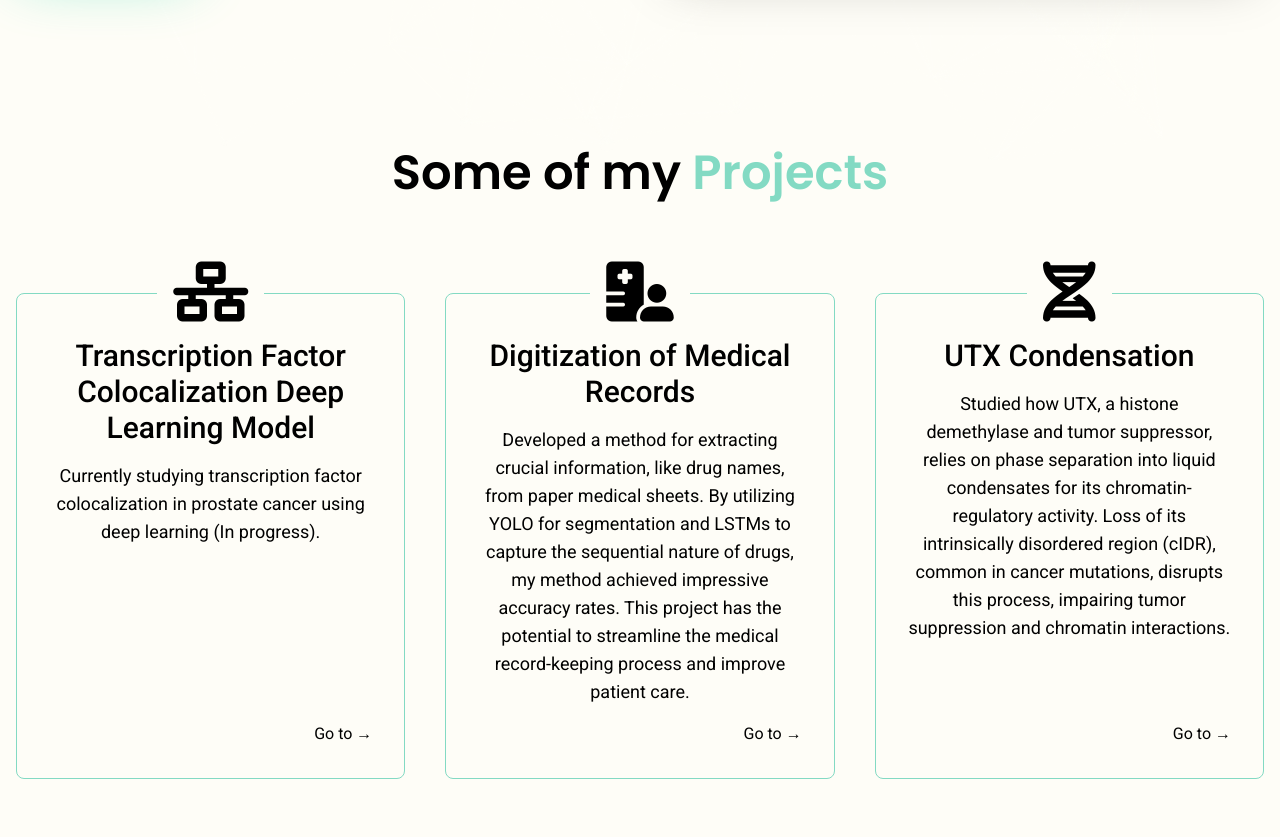
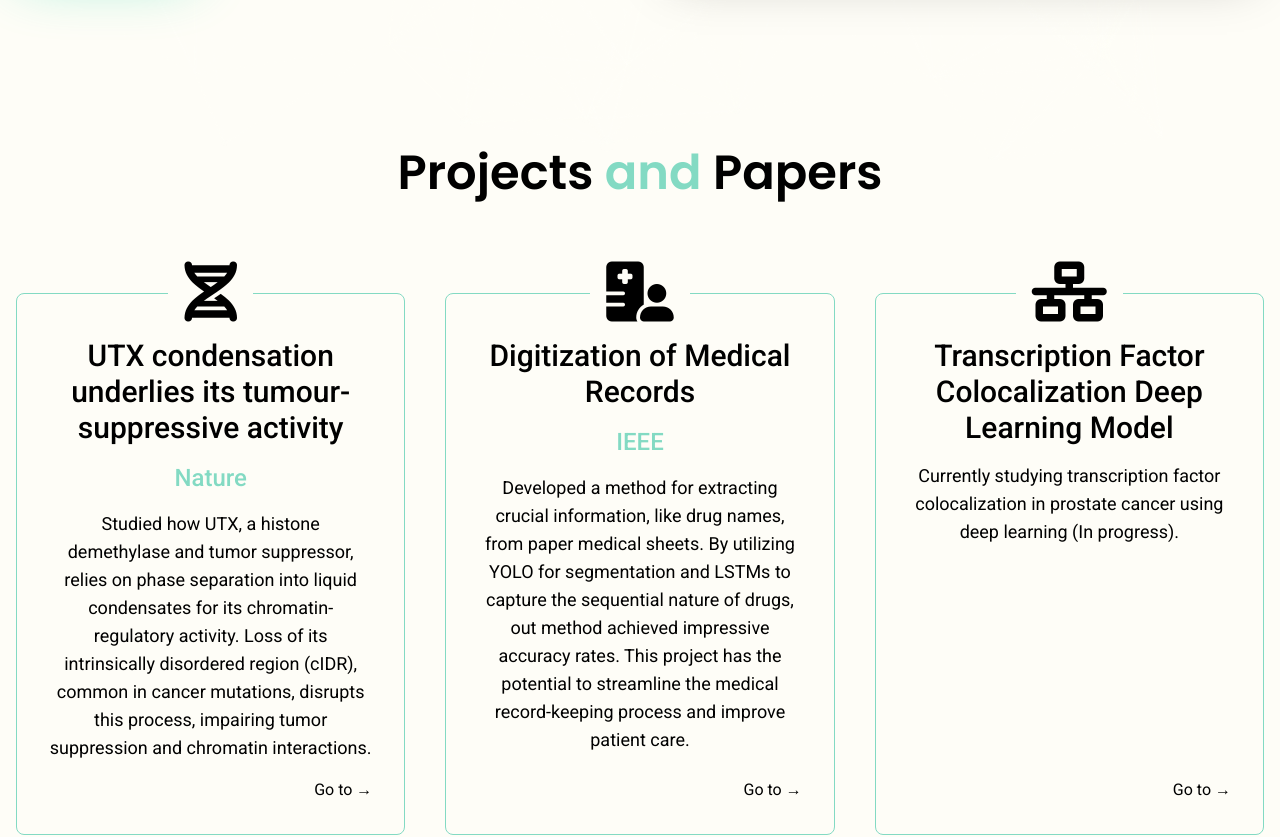
Before and after one commit to wejarrard/portfolio, a SvelteKit app: page / in a window 1280 px wide. Shown: the part 640-1477 px from the top of the page. Built offline with nearby package versions, Linux system fonts and the light colour scheme.

Commit message:
clean up and hide blog for now

```diff
--- a/src/components/Header.svelte
+++ b/src/components/Header.svelte
@@ -3,8 +3,8 @@
 
   export let tabs = [
     { name: "Home", link: "/" },
-    { name: "Highlights", link: "/#highlights" },
-    { name: "Blog", link: "/blog" },
+    { name: "Projects", link: "/#highlights" },
+    // { name: "Blog", link: "/blog" },
     { name: "Resume", link: "/assets/resume.pdf" },
   ];
 </script>
--- a/src/components/Main.svelte
+++ b/src/components/Main.svelte
@@ -74,7 +74,8 @@
         A few of my creative endeavors.
       </h6> -->
       <h3 class="font-semibold text-3xl sm:text-4xl md:text-5xl">
-        Some of my <span class="poppins text-mint">Projects</span>
+        Projects <span class="poppins text-mint">and</span>
+        Papers
       </h3>
     </div>
     <div class="grid grid-cols-1 lg:grid-cols-3 gap-12 lg:gap-10">
--- a/src/components/Step.svelte
+++ b/src/components/Step.svelte
@@ -15,8 +15,16 @@
   <div class="font-medium text-xl sm:text-2xl md:text-3xl">
     {step.name}
   </div>
+
+  <!-- Optional paper name section -->
+  {#if step.paperName}
+    <div class="font-medium text-lg sm:text-xl md:text-2xl text-mint">
+      {step.paperName}
+    </div>
+  {/if}
   <!-- Render the description here -->
   <p class="text-base sm:text-lg">{@html step.description}</p>
+
   <div class="flex-1 flex justify-between gap-4 items-end">
     <div
       class="ml-auto cursor-pointer hover:text-cream duration-200 relative after:absolute after:top-0 after:h-0 after:right-full after:bg-gray after:w-full after:h-full after:duration-200 hover:after:translate-x-full after:z-[-1] overflow-hidden"
--- a/src/lib/steps.js
+++ b/src/lib/steps.js
@@ -1,20 +1,22 @@
 export const steps = [
+    {
+        name: "UTX condensation underlies its tumour-suppressive activity",
+        icon: "fa-solid fa-dna",
+        paperName: "Nature",
+        href: "https://www.nature.com/articles/s41586-021-03903-7",
+        description: "Studied how UTX, a histone demethylase and tumor suppressor, relies on phase separation into liquid condensates for its chromatin-regulatory activity. Loss of its intrinsically disordered region (cIDR), common in cancer mutations, disrupts this process, impairing tumor suppression and chromatin interactions."
+    },
+    {
+        name: "Digitization of Medical Records",
+        icon: "fa-solid fa-hospital-user",
+        paperName: "IEEE",
+        href: "/blog/handwritten-classification",
+        description: "Developed a method for extracting crucial information, like drug names, from paper medical sheets. By utilizing YOLO for segmentation and LSTMs to capture the sequential nature of drugs, out method achieved impressive accuracy rates. This project has the potential to streamline the medical record-keeping process and improve patient care."
+    },
     {
         name: "Transcription Factor Colocalization Deep Learning Model",
         icon: "fa-solid fa-network-wired",
         href: "https://github.com/wejarrard/tf-binding",
         description: "Currently studying transcription factor colocalization in prostate cancer using deep learning (In progress)."
     },
-    {
-        name: "Digitization of Medical Records",
-        icon: "fa-solid fa-hospital-user",
-        href: "/blog/handwritten-classification",
-        description: "Developed a method for extracting crucial information, like drug names, from paper medical sheets. By utilizing YOLO for segmentation and LSTMs to capture the sequential nature of drugs, my method achieved impressive accuracy rates. This project has the potential to streamline the medical record-keeping process and improve patient care."
-    },
-    {
-        name: "UTX Condensation",
-        icon: "fa-solid fa-dna",
-        href: "https://www.nature.com/articles/s41586-021-03903-7",
-        description: "Studied how UTX, a histone demethylase and tumor suppressor, relies on phase separation into liquid condensates for its chromatin-regulatory activity. Loss of its intrinsically disordered region (cIDR), common in cancer mutations, disrupts this process, impairing tumor suppression and chromatin interactions."
-    },
 ];
```
Also changed, not shown: 1 other file (tests, documents, lock files or other folders).
